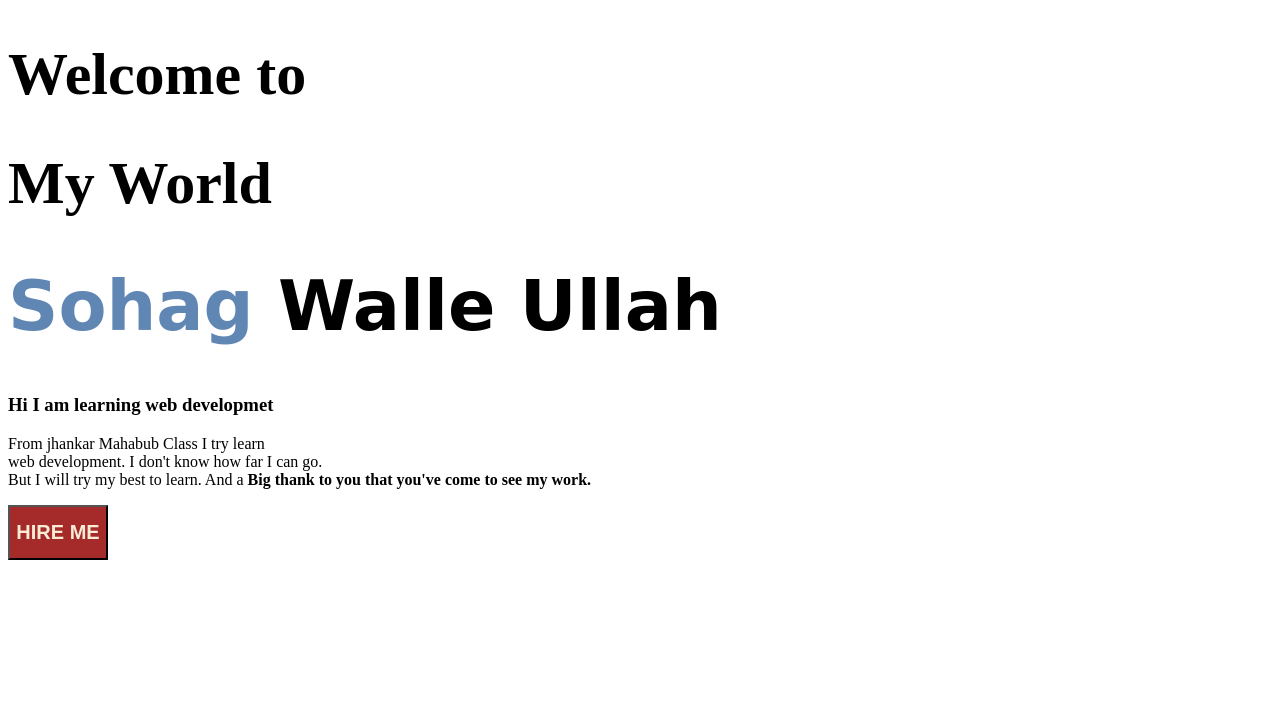
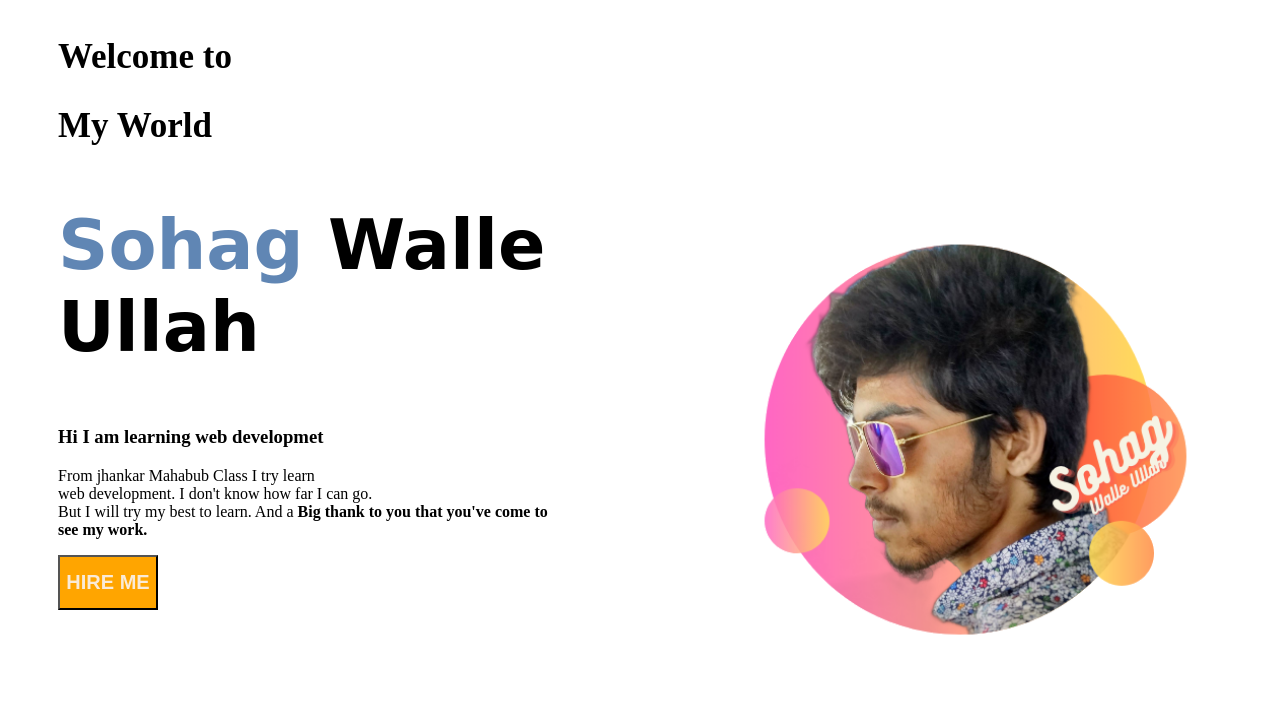
Before and after one commit to sohagwu/web-portfolio, a plain HTML site: page index.html in a window 1280 px wide. Drawn offline with Linux system fonts and the light colour scheme.

Commit message:
image-added

```diff
--- a/index.html
+++ b/index.html
@@ -8,7 +8,8 @@
     <link rel="stylesheet" href="styleswu.css">
 </head>
 <body>
-    <h1>Welcome to</h1>
+    <section><div class="half-width">
+        <h1>Welcome to</h1>
     <h1>My World</h1>
     <h1 id="name"><span class="n-color">Sohag</span> Walle Ullah</h1>
     <h3>Hi I am learning web developmet</h3>
@@ -16,5 +17,11 @@
     web development. I don't know how far I can go. <br>
     But I will try my best to learn. And a <strong>Big thank to you that you've come to see my work.</strong></p>
     <button id="b1"><Strong>HIRE ME</Strong></button>
+    </div>
+    <div class="half-width">
+        <img src="s1.png" alt="">
+    </div>
+    </section>
+
 </body>
 </html>
--- a/styleswu.css
+++ b/styleswu.css
@@ -1,5 +1,5 @@
 h1{
-    font-size: 60px;
+    font-size: 35px;
 }
  #name{
     font-size: 70px;
@@ -12,7 +12,19 @@ h1{
  #b1{
    height: 55px;
    width: 100px;
-   background-color: brown;
+   background-color: orange;
    font-size: 20px;
    color: antiquewhite;
  }
+ .half-width{
+   width: 40%;
+   float: left;
+
+   margin-left: 50px;
+ }
+ .half-width img{
+   width:100%;
+   padding: 50px;
+   margin-left: 60px;
+   margin-top: 150px;
+ }
```
Also changed, not shown: s1.png (added), s2.png (added), s3.png (added).
